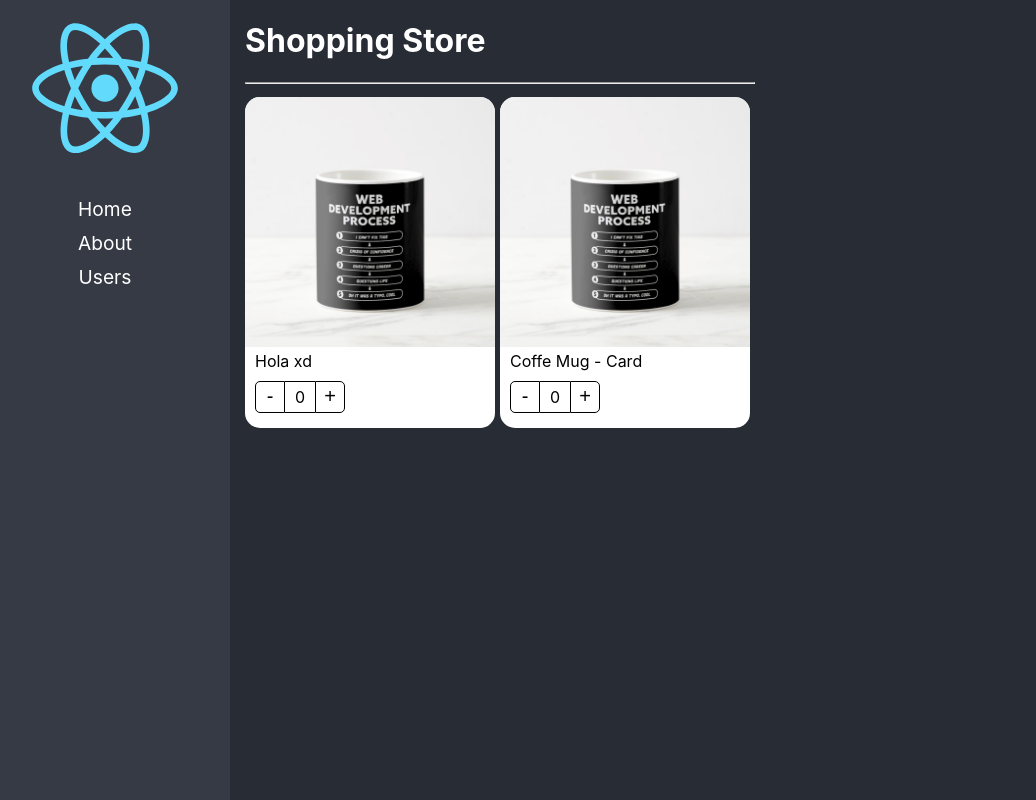
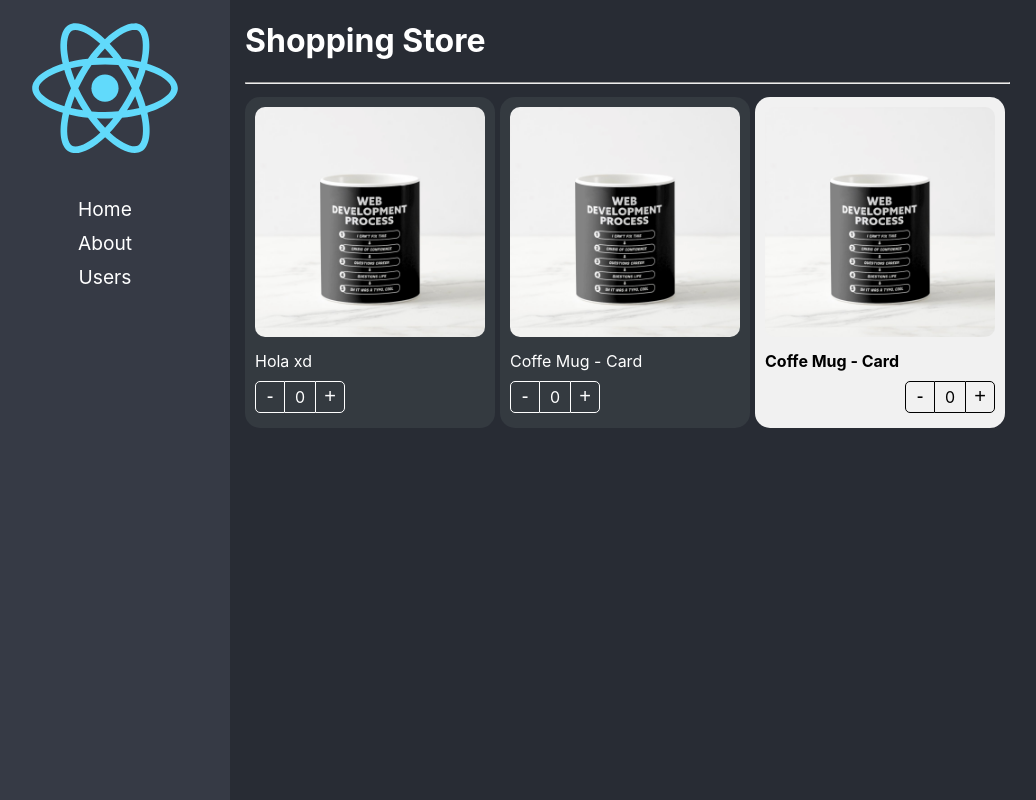
Before and after one commit to yoGhastly/react-adv, a React (Create React App) app: page / in a window 1280 px wide. Shown: the whole page, without its empty margins (20-1056 px from the left). Built offline with nearby package versions, Linux system fonts and the light colour scheme.

Commit message:
Extend Styles ready

```diff
--- a/src/02-component-patterns/components/ProductButtons.tsx
+++ b/src/02-component-patterns/components/ProductButtons.tsx
@@ -2,10 +2,15 @@
 import { ProductContext } from './ProductCard';
 import styles from '../styles/styles.module.css';
 
-export const ProductButtons = () => {
+export interface Props {
+	className?: string;
+	style?: React.CSSProperties;
+}
+
+export const ProductButtons = ({ className, style }: Props) => {
 	const { increaseBy, counter } = useContext(ProductContext);
 	return (
-		<div className={styles.buttonsContainer}>
+		<div className={`${styles.buttonsContainer} ${className}`} style={style}>
 			<button className={styles.buttonMinus} onClick={() => increaseBy(-1)}>
 				-
 			</button>
--- a/src/02-component-patterns/components/ProductCard.tsx
+++ b/src/02-component-patterns/components/ProductCard.tsx
@@ -1,24 +1,28 @@
-import { createContext } from 'react';
+import { createContext, ReactElement } from 'react';
 import { useProduct } from '../hooks/useProduct';
-import { ProductCardProps, ProductContextProps } from '../interfaces/';
+import { ProductContextProps, Product } from '../interfaces/';
 import { ProductImage } from './ProductImage';
 import { ProductTitle } from './ProductTitle';
 import { ProductButtons } from './ProductButtons';
 import styles from '../styles/styles.module.css';
 
+export interface Props {
+	product: Product;
+	children?: ReactElement | ReactElement[];
+	className?: string;
+	style?: React.CSSProperties;
+}
+
 export const ProductContext = createContext({} as ProductContextProps);
 const { Provider } = ProductContext;
 
-export const ProductCard = ({ product, children }: ProductCardProps) => {
+export const ProductCard = ({ product, children, className, style }: Props) => {
 	const { counter, increaseBy } = useProduct();
 
 	return (
 		<Provider value={{ counter, increaseBy, product }}>
-			<div className={styles.productCard}>
+			<div className={`${styles.productCard} ${className}`} style={style}>
 				{children}
-				{/*<ProductImage img={product.img}/>
-      <ProductTitle title={product.title}/>
-      <ProductButtons increaseBy={increaseBy} counter={counter}/>*/}
 			</div>
 		</Provider>
 	);
--- a/src/02-component-patterns/components/ProductImage.tsx
+++ b/src/02-component-patterns/components/ProductImage.tsx
@@ -3,9 +3,21 @@
 import noImage from '../assets/no-image.jpg';
 import styles from '../styles/styles.module.css';
 
-export const ProductImage = ({ img = '' }) => {
+export interface Props {
+	img?: string;
+	className?: string;
+	style?: React.CSSProperties;
+}
+export const ProductImage = ({ img, className, style }: Props) => {
 	const { product } = useContext(ProductContext);
 	let imgToShow = img || product.img || noImage;
 
-	return <img className={styles.productImg} src={imgToShow} alt="Product" />;
+	return (
+		<img
+			className={`${styles.productImg} ${className}`}
+			style={style}
+			src={imgToShow}
+			alt="Product"
+		/>
+	);
 };
--- a/src/02-component-patterns/components/ProductTitle.tsx
+++ b/src/02-component-patterns/components/ProductTitle.tsx
@@ -2,8 +2,18 @@
 import { ProductContext } from './ProductCard';
 import styles from '../styles/styles.module.css';
 
-export const ProductTitle = ({ title }: { title?: string }) => {
+export interface Props {
+	title?: string;
+	className?: string;
+	style?: React.CSSProperties;
+}
+
+export const ProductTitle = ({ title, className, style }: Props) => {
 	const { product } = useContext(ProductContext);
 	let titleToShow = title || product.title;
-	return <span className={styles.productDescription}>{titleToShow}</span>;
+	return (
+		<span className={`${styles.productDescription} ${className}`} style={style}>
+			{titleToShow}
+		</span>
+	);
 };
--- a/src/02-component-patterns/pages/ShoppingPage.tsx
+++ b/src/02-component-patterns/pages/ShoppingPage.tsx
@@ -4,6 +4,7 @@
 	ProductImage,
 	ProductTitle,
 } from '../components';
+import '../styles/custom-styles.css';
 
 const product = {
 	id: '1',
@@ -17,16 +18,33 @@
 			<h1>Shopping Store</h1>
 			<hr />
 			<div style={{ display: 'flex', flexDirection: 'row', flexWrap: 'wrap' }}>
-				<ProductCard product={product}>
-					<ProductCard.Image />
-					<ProductCard.Title title={'Hola xd'} />
-					<ProductCard.Buttons />
+				<ProductCard product={product} className="bg-dark text-white">
+					<ProductCard.Image className="custom-image" />
+					<ProductCard.Title title={'Hola xd'} className="text-white" />
+					<ProductCard.Buttons className="custom-buttons" />
 				</ProductCard>
 
-				<ProductCard product={product}>
-					<ProductImage />
-					<ProductTitle title={''} />
-					<ProductButtons />
+				<ProductCard product={product} className="bg-dark">
+					<ProductImage className="custom-image" />
+					<ProductTitle title={''} className="text-white" />
+					<ProductButtons className="custom-buttons" />
+				</ProductCard>
+
+				<ProductCard
+					product={product}
+					style={{
+						backgroundColor: '#f1f1f1',
+					}}
+				>
+					<ProductImage
+						style={{
+							borderRadius: '20px',
+							padding: '10px',
+							width: 'calc(100% - 20px)',
+						}}
+					/>
+					<ProductTitle style={{ fontWeight: 'bold' }} />
+					<ProductButtons style={{ display: 'flex', justifyContent: 'end' }} />
 				</ProductCard>
 			</div>
 		</div>
--- /dev/null
+++ b/src/02-component-patterns/styles/custom-styles.css
@@ -0,0 +1,19 @@
+.bg-dark {
+	background-color: #343a40;
+}
+
+.text-white {
+	color: #fff;
+}
+
+.custom-image {
+	padding: 10px;
+	border-radius: 20px;
+	width: calc(100% - 20px);
+}
+
+.custom-buttons button,
+.custom-buttons div {
+	color: white;
+	border-color: white;
+}
```
Also changed, not shown: src/02-component-patterns/interfaces/interfaces.ts (+8 -10 lines).
